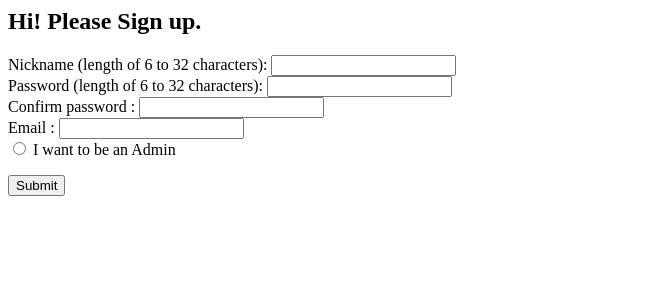
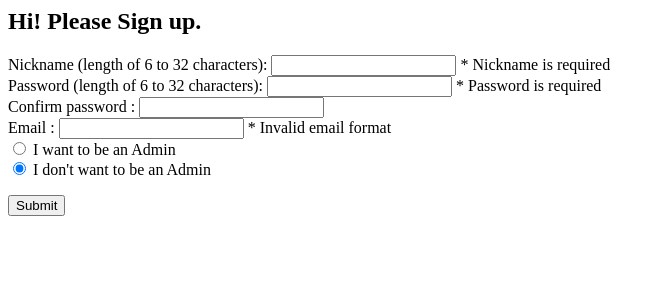
Before and after one commit to Chreschtf/ba3BDD, a PHP site: page / in a window 1280 px wide. Shown: the top 300 px of the page, without its empty margins (0-665 px from the left). Run offline with PHP 8.4, Linux system fonts and the light colour scheme.

Commit message:
signup form

```diff
--- a/Controllers/SignUpController.php
+++ b/Controllers/SignUpController.php
@@ -18,8 +18,29 @@ class SignUpController{
             $nicknameErr="Nickname is required";
         } elseif (strlen($_POST["nickname"])<6 or strlen($_POST["nickname"])>32) {
             $nicknameErr="Invalid nickname length";
+        }elseif (!Db::getInstance()->validNickname($_POST["nickname"])) {
+            $nicknameErr="Nickname already taken";
         }else{
-            #$nickname  = test!
+            $nickname = $_POST["nickname"];
+        }
+
+        if (empty($_POST["password"])){
+            $passwordErr="Password is required";
+        }elseif (strlen($_POST["password"])<6 or strlen($_POST["password"])>32){
+            $passwordErr="Invalid password length";
+        }elseif ($_POST["password"]!=$_POST["passwordconfirm"]){
+            $passwordErr="Passwords don't match";
+        }else{
+            $password=$_POST["password"];
+        }
+
+        if (empty($_POST["email"])){
+            $emailErr = "Email required";
+        }
+        if (!filter_var($email, FILTER_VALIDATE_EMAIL)) {
+        $emailErr = "Invalid email format";
+        } else{
+            $email = $_POST["email"];
         }
 
 
--- a/Views/signUp.php
+++ b/Views/signUp.php
@@ -3,12 +3,16 @@
 
     <div class="form-signup" >
         <form action="index.php?action=signUp" method="post" class="form-control">
-            <p>Nickname (length of 6 to 32 characters): <input type="text" name="nickname" /><br>
-                Password (length of 6 to 32 characters): <input type="password" name="password" /><br>
-                Confirm password : <input type="password" name="passwordconfirm"/><br>
-                Email : <input type="text" name="email"/><br>
-                <input type="radio" name="gender" value="male" > I want to be an Admin<br>
-                </p>
+            <p>Nickname (length of 6 to 32 characters): <input type="text" name="nickname" required/>
+            <span class="error">* <?php echo $nicknameErr;?></span><br>
+            Password (length of 6 to 32 characters): <input type="password" name="password" required/>
+            <span class="error">* <?php echo $passwordErr;?></span><br>
+            Confirm password : <input type="password" name="passwordconfirm" required/><br>
+            Email : <input type="text" name="email" required/>
+            <span class="error">* <?php echo $emailErr;?></span><br>
+            <input type="radio" name="admin" value="true" > I want to be an Admin<br>
+            <input type="radio" name="admin" value="true" checked > I don't want to be an Admin<br>
+            </p>
             <p><input type="submit" name="form_signup" value="Submit"></p>
         </form>
     </div>
--- a/index.php
+++ b/index.php
@@ -6,7 +6,10 @@
     $username = "root";
     $password = "";
     #$dbname = "";
-
+    function chargerClasse($classe) {
+    if(is_readable('Models/'.$classe.'.class.php'))require 'Models/' . $classe . '.class.php';
+    else   var_dump($classe);
+    }
 
     try {
         $conn = new PDO("mysql:host=$servername;", $username,$password);
```
Also changed, not shown: Models/DB.class.php (+12 -0 lines).
